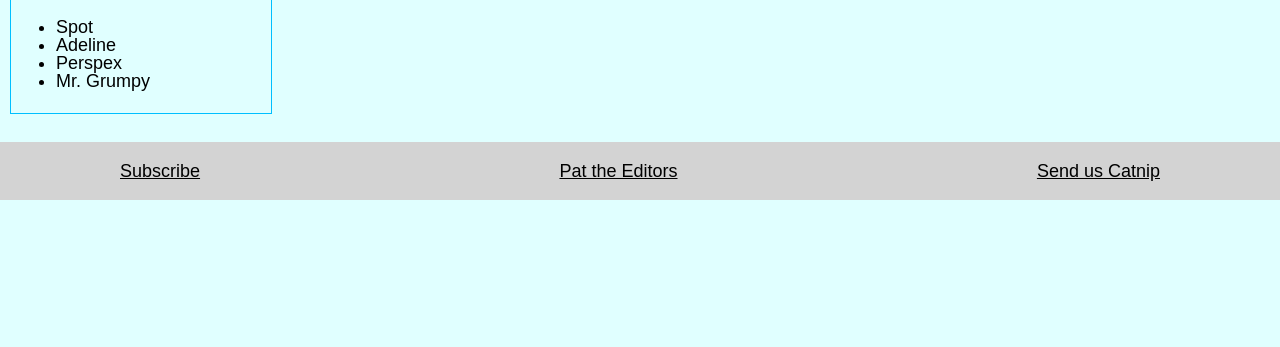
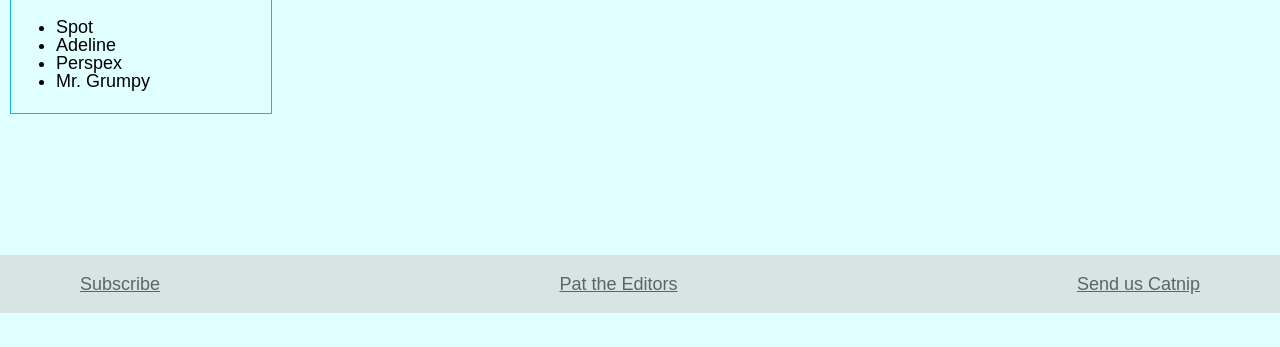
Before and after one commit to vickiticki/the-daily-kitteh, a website: page public/index.html in a window 1280 px wide. Shown: the part 487-834 px from the top of the page. Drawn offline with Linux system fonts and the light colour scheme.

Commit message:
pushed footer to bottom

```diff
--- a/public/screen.css
+++ b/public/screen.css
@@ -32,8 +32,15 @@ h1 {
 
 .bottom {
   background-color: lightgray;
-  padding: 20px 120px;
+  padding: 20px 80px;
+  margin: 0px;
+  position: fixed;
+  bottom: 0;
+  left: 0;
+  right: 0;
+  opacity: 0.6;
 }
+
 .kitteh {
   border: 1px solid deepskyblue;
   padding: 5px;
```
